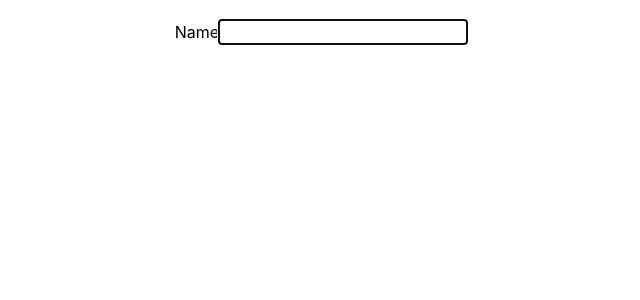
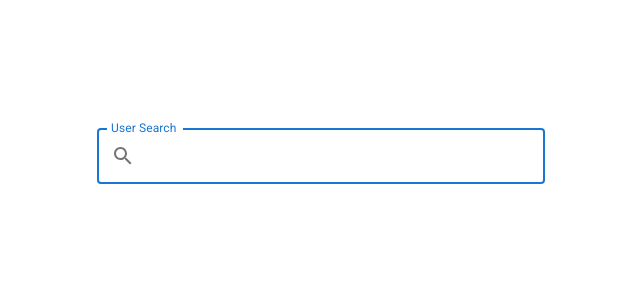
Before and after one commit to Dante-Nephilim/search-suggestions, a React (Vite) app: page / in a window 1280 px wide. Shown: the top 300 px of the page, without its empty margins (319-959 px from the left). Built offline with nearby package versions, Linux system fonts and the light colour scheme.

Commit message:
add mui, styles

```diff
--- a/index.html
+++ b/index.html
@@ -3,6 +3,15 @@
   <head>
     <meta charset="UTF-8" />
     <link rel="icon" type="image/svg+xml" href="/src/favicon.svg" />
+    <link
+      rel="stylesheet"
+      href="https://fonts.googleapis.com/css?family=Roboto:300,400,500,700&display=swap"
+    />
+    <link
+      rel="stylesheet"
+      href="https://fonts.googleapis.com/icon?family=Material+Icons"
+    />
+
     <meta name="viewport" content="width=device-width, initial-scale=1.0" />
     <title>Vite App</title>
   </head>
--- a/package.json
+++ b/package.json
@@ -8,6 +8,10 @@
     "preview": "vite preview"
   },
   "dependencies": {
+    "@emotion/react": "^11.9.0",
+    "@emotion/styled": "^11.8.1",
+    "@mui/icons-material": "^5.6.2",
+    "@mui/material": "^5.7.0",
     "axios": "^0.27.2",
     "react": "^17.0.2",
     "react-dom": "^17.0.2",
--- a/src/App.jsx
+++ b/src/App.jsx
@@ -8,7 +8,7 @@ const UserInfo = lazy(() => import("./pages/UserInfo"));
 function App() {
   return (
     <Router>
-      <div className="App mt-5">
+      <div className="App">
         <Suspense fallback={<div>Loading...</div>}>
           <Switch>
             <Route exact path="/" component={AutoSuggest} />
--- a/src/components/AutoSuggest.jsx
+++ b/src/components/AutoSuggest.jsx
@@ -3,6 +3,9 @@ import { useCallback, useEffect, useRef, useState } from "react";
 import { useHistory } from "react-router-dom";
 import { URL } from "../constants/constants";
 import { debounce } from "../utils/debounce";
+import TextField from "@mui/material/TextField";
+import InputAdornment from "@mui/material/InputAdornment";
+import SearchOutlinedIcon from "@mui/icons-material/SearchOutlined";
 
 export default function AutoSuggest() {
   const [suggestions, setSuggestions] = useState();
@@ -95,12 +98,23 @@ export default function AutoSuggest() {
   };
 
   return (
-    <div ref={autCompleteRef}>
-      <label htmlFor="name">Name</label>
-      <input
+    <div
+      ref={autCompleteRef}
+      className="mt-32 flex flex-col items-stretch mx-auto max-w-md "
+    >
+      <TextField
+        label="User Search"
+        variant="outlined"
         name="name"
         id="name"
         type="text"
+        InputProps={{
+          startAdornment: (
+            <InputAdornment position="start">
+              <SearchOutlinedIcon />
+            </InputAdornment>
+          ),
+        }}
         value={searchInput}
         onChange={(e) => {
           setSearchInput(e.target.value);
@@ -110,15 +124,18 @@ export default function AutoSuggest() {
         onFocus={() => {
           setIsFocused(true);
         }}
-        ref={inputRef}
+        inputRef={inputRef}
         autoComplete="off"
       />
-      <div>
+      <div className=" pt-3">
         {isFocused &&
           suggestions &&
           suggestions.length > 0 &&
           suggestions.map((suggestion, index) => (
             <div
+              className={`p-2 ${
+                index === selectedSuggestionIndex ? "bg-gray-200" : ""
+              } transition-colors`}
               key={suggestion.id}
               onMouseEnter={() => {
                 setSelectedSuggestionIndex(index);
@@ -127,12 +144,6 @@ export default function AutoSuggest() {
                 history.push(
                   `/users/${suggestions[selectedSuggestionIndex].id}`
                 );
-              }}
-              style={{
-                backgroundColor:
-                  index === selectedSuggestionIndex
-                    ? "hsl(120, 50%, 80%)"
-                    : "transparent",
               }}
             >
               {suggestion.name}
--- a/src/pages/UserInfo.jsx
+++ b/src/pages/UserInfo.jsx
@@ -3,6 +3,8 @@ import { useEffect, useState } from "react";
 import { Link } from "react-router-dom";
 import { useParams } from "react-router-dom";
 import { URL } from "../constants/constants";
+import Button from "@mui/material/Button";
+import ArrowBackOutlinedIcon from "@mui/icons-material/ArrowBackOutlined";
 
 export default function UserInfo() {
   const [userData, setUserData] = useState();
@@ -33,16 +35,20 @@ export default function UserInfo() {
   }
 
   return (
-    <>
-      <Link to="/">Back</Link>
+    <div className="mt-14">
+      <Link to="/">
+        <Button variant="text" startIcon={<ArrowBackOutlinedIcon />}>
+          Back
+        </Button>
+      </Link>
       {userData && (
-        <div>
-          <h1>{userData.name}</h1>
-          <h2>{userData.username}</h2>
-          <h3>{userData.company.name}</h3>
-          <h4>{userData.email}</h4>
+        <div className="flex flex-col gap-3 mt-20">
+          <h1 className="text-4xl">{userData.name}</h1>
+          <h2 className="text-2xl text-gray-700">{userData.username}</h2>
+          <h3 className="text-xl">{userData.company.name}</h3>
+          <h4 className="text-xl text-blue-700">{userData.email}</h4>
         </div>
       )}
-    </>
+    </div>
   );
 }
```
Also changed, not shown: 1 other file (tests, documents, lock files or other folders).
